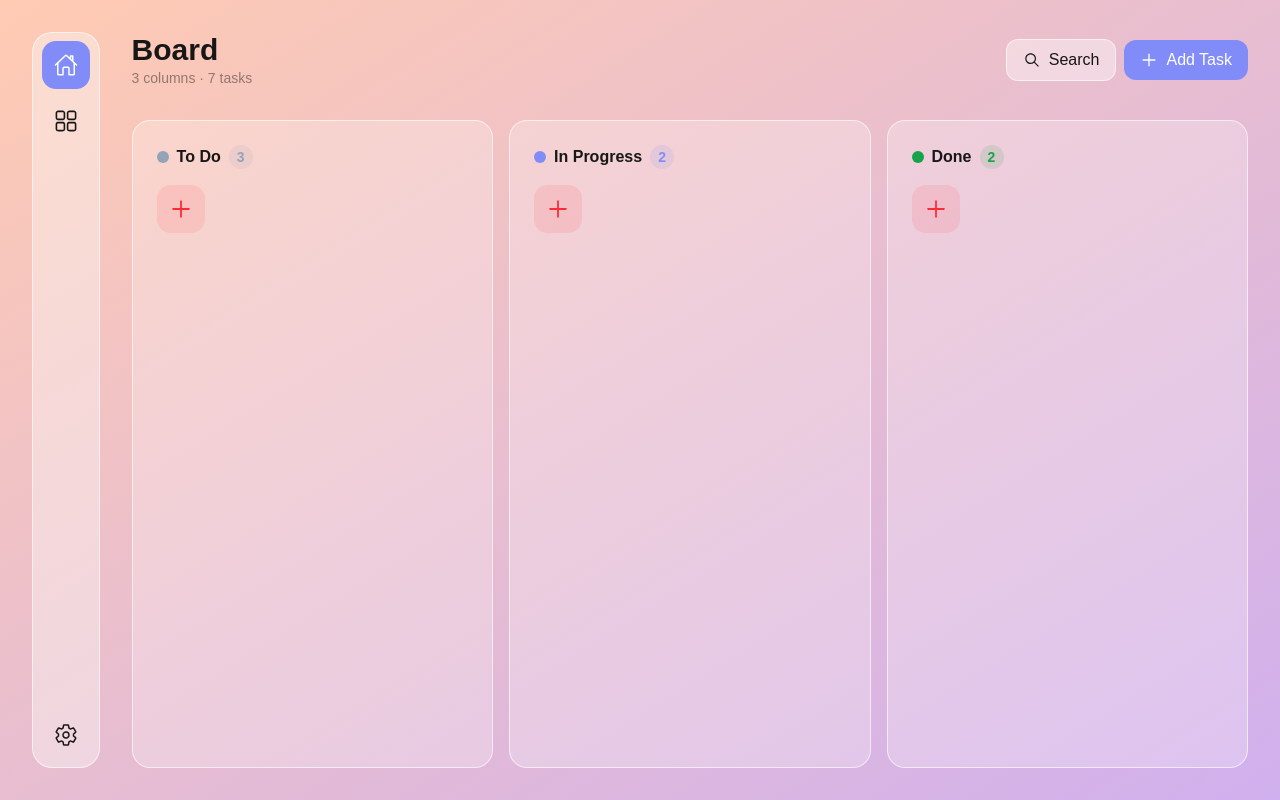
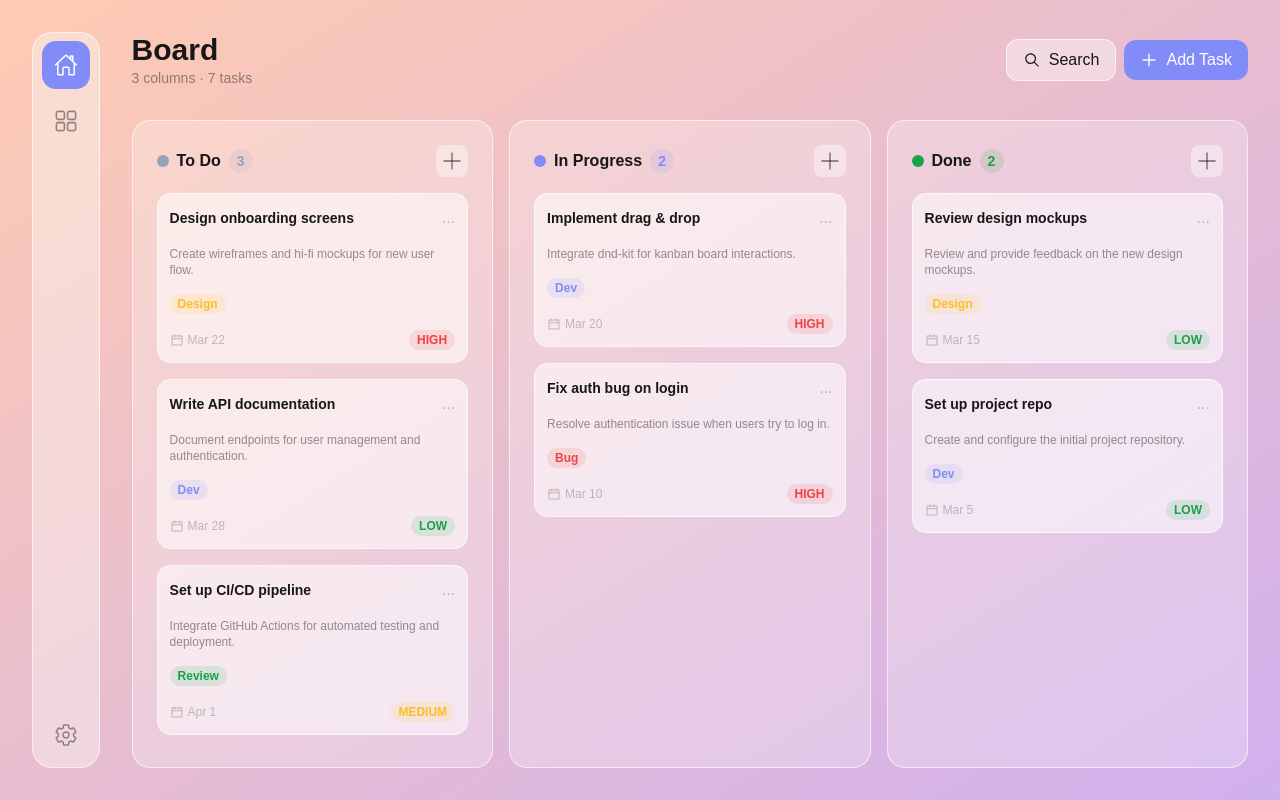
Before and after one commit to ercantekeli/flow-task, a Next.js app: page /board in a window 1280 px wide. Built offline with nearby package versions, Linux system fonts and the light colour scheme.

Commit message:
board page completed

```diff
--- a/app/(dashboard)/board/page.tsx
+++ b/app/(dashboard)/board/page.tsx
@@ -3,13 +3,13 @@ import React from "react";
 import ColumnCard from "@/components/ColumnCard";
 
 type Tag = "Design" | "Dev" | "Review" | "Bug";
-type Priority = "high" | "medium" | "low";
+type Priority = "HIGH" | "MEDIUM" | "LOW";
 type Column = "To Do" | "In Progress" | "Done";
 type Color = "#94a3b8" | "#818cf8" | "#16a34a";
 
 export interface Task {
   id: number;
-  name: string;
+  title: string;
   description?: string;
   tags: Tag[];
   priority: Priority;
@@ -23,28 +23,31 @@ const Board = () => {
     // To Do
     {
       id: 1,
-      name: "Design onboarding screens",
+      title: "Design onboarding screens",
       description: "Create wireframes and hi-fi mockups for new user flow.",
       tags: ["Design"],
-      priority: "high",
+      priority: "HIGH",
       due: "Mar 22",
       column: "To Do",
       color: "#94a3b8",
     },
     {
       id: 2,
-      name: "Write API documentation",
+      title: "Write API documentation",
+      description: "Document endpoints for user management and authentication.",
       tags: ["Dev"],
-      priority: "low",
+      priority: "LOW",
       due: "Mar 28",
       column: "To Do",
       color: "#94a3b8",
     },
     {
       id: 3,
-      name: "Set up CI/CD pipeline",
-      tags: ["Dev"],
-      priority: "medium",
+      title: "Set up CI/CD pipeline",
+      description:
+        "Integrate GitHub Actions for automated testing and deployment.",
+      tags: ["Review"],
+      priority: "MEDIUM",
       due: "Apr 1",
       column: "To Do",
       color: "#94a3b8",
@@ -52,19 +55,20 @@ const Board = () => {
     // In Progress
     {
       id: 4,
-      name: "Implement drag & drop",
+      title: "Implement drag & drop",
       description: "Integrate dnd-kit for kanban board interactions.",
       tags: ["Dev"],
-      priority: "high",
+      priority: "HIGH",
       due: "Mar 20",
       column: "In Progress",
       color: "#818cf8",
     },
     {
       id: 5,
-      name: "Fix auth bug on login",
+      title: "Fix auth bug on login",
+      description: "Resolve authentication issue when users try to log in.",
       tags: ["Bug"],
-      priority: "high",
+      priority: "HIGH",
       due: "Mar 10",
       column: "In Progress",
       isOverdue: true,
@@ -73,18 +77,20 @@ const Board = () => {
     // Done
     {
       id: 6,
-      name: "Review design mockups",
+      title: "Review design mockups",
+      description: "Review and provide feedback on the new design mockups.",
       tags: ["Design"],
-      priority: "low",
+      priority: "LOW",
       due: "Mar 15",
       column: "Done",
       color: "#16a34a",
     },
     {
       id: 7,
-      name: "Set up project repo",
+      title: "Set up project repo",
+      description: "Create and configure the initial project repository.",
       tags: ["Dev"],
-      priority: "low",
+      priority: "LOW",
       due: "Mar 5",
       column: "Done",
       color: "#16a34a",
--- a/app/globals.css
+++ b/app/globals.css
@@ -27,6 +27,8 @@ body {
 
   --border: rgba(255, 255, 255, 0.6);
   --button-bg: rgba(255, 255, 255, 0.4);
+  --button-hover-bg: rgba(255, 255, 255, 0.7);
+
   --col-bg: rgba(255, 255, 255, 0.25);
   --text: "#171717";
   --text-muted: rgba(23, 23, 23, 0.45);
@@ -55,6 +57,7 @@ body {
 
   --color-border: var(--border);
   --color-button-bg: var(--button-bg);
+  --color-button-hover-bg: var(--button-hover-bg);
   --color-text-muted: var(--text-muted);
   --color-text-light: var(--text-light);
   --color-sidebar: var(--sidebar-bg);
--- a/app/layout.tsx
+++ b/app/layout.tsx
@@ -25,6 +25,7 @@ export default function RootLayout({
   return (
     <html lang="en">
       <body
+        suppressHydrationWarning
         className={`${geistSans.variable} ${geistMono.variable} antialiased h-full`}
         cz-shortcut-listen="true"
       >
--- a/components/ColumnCard.tsx
+++ b/components/ColumnCard.tsx
@@ -2,9 +2,11 @@ import React from "react";
 import { AiOutlinePlus } from "react-icons/ai";
 
 import { Task } from "@/app/(dashboard)/board/page";
+import TaskCard from "./TaskCard";
 import IconButton from "./IconButton";
 
 function ColumnCard({ data }: { data: Task[] }) {
+  console.log(data);
   return (
     <div className="p-6 bg-col-bg rounded-18 flex flex-col gap-4 border border-border">
       <div className="flex gap-2 items-center justify-between">
@@ -25,13 +27,16 @@ function ColumnCard({ data }: { data: Task[] }) {
             {data.length}
           </div>
         </div>
+        <IconButton
+          onClick={() => console.log("Add task")}
+          className="w-8 h-8 text-text-muted bg-button-bg rounded-lg [&>svg]:w-4 [&>svg]:h-4"
+        >
+          <AiOutlinePlus />
+        </IconButton>
       </div>
-      <IconButton
-        onClick={() => console.log("Add task")}
-        className="bg-red-500/10 text-red-500 hover:bg-red-500/20 h-3 w-3 [&>svg]:w-3 [&>svg]:h-3"
-      >
-        <AiOutlinePlus />
-      </IconButton>
+      {data?.map((task) => (
+        <TaskCard key={task.id} task={task} />
+      ))}
     </div>
   );
 }
--- a/components/IconButton.tsx
+++ b/components/IconButton.tsx
@@ -13,7 +13,7 @@ function IconButton({
 }) {
   return (
     <button
-      className={`cursor-pointer w-12 h-12 [&>svg]:w-6 [&>svg]:h-6 flex justify-center items-center rounded-14  ${isActive ? "bg-primary text-white" : "[&>svg]:text-muted hover:bg-sidebar text-muted"} ${className || ""}`}
+      className={`cursor-pointer [&>svg]:w-6 [&>svg]:h-6 flex justify-center items-center rounded-14  ${isActive ? "bg-primary text-white" : "hover:bg-button-hover-bg text-text-muted hover:text-text"} ${className || ""}`}
       onClick={onClick}
     >
       {children}
--- /dev/null
+++ b/components/TaskCard.tsx
@@ -0,0 +1,58 @@
+import React from "react";
+import { AiOutlineCalendar } from "react-icons/ai";
+
+function TaskCard({ task }: { task: any }) {
+  const tagColors: { [key: string]: string } = {
+    Design: "#fbbf24",
+    Dev: "#818cf8",
+    Review: "#16a34a",
+    Bug: "#ef4444",
+  };
+
+  const priorityColors: { [key: string]: string } = {
+    HIGH: "#ef4444",
+    MEDIUM: "#fbbf24",
+    LOW: "#16a34a",
+  };
+
+  return (
+    <div className="p-3 bg-card-bg rounded-14 flex flex-col gap-4 border border-border cursor-pointer hover:bg-button-hover-bg hover:shadow-md hover:-translate-y-1 duration-200 ease-in-out">
+      <div className="flex items-center justify-between">
+        <div className="text-sm font-semibold">{task.title}</div>
+        <div className="text-text-light">...</div>
+      </div>
+      <div className="text-xs text-text-muted">{task.description}</div>
+      <div className="flex gap-2">
+        {task.tags.map((tag: string, idx: number) => (
+          <div
+            key={idx}
+            style={{
+              backgroundColor: tagColors[tag] + "20",
+              color: tagColors[tag],
+            }}
+            className="text-xs text-text-muted bg-tag-bg rounded-full px-2 py-0.5 font-semibold"
+          >
+            {tag}
+          </div>
+        ))}
+      </div>
+      <div className="flex items-center justify-between">
+        <div className="flex items-center gap-1 text-xs text-text-light [&>svg]:w-3.5 [&>svg]:h-3.5">
+          <AiOutlineCalendar />
+          {task.due}
+        </div>
+        <div
+          style={{
+            color: priorityColors[task.priority],
+            backgroundColor: priorityColors[task.priority] + "20",
+          }}
+          className="text-xs text-white rounded-full px-2 py-0.5 font-bold"
+        >
+          {task.priority}
+        </div>
+      </div>
+    </div>
+  );
+}
+
+export default TaskCard;
--- a/components/overview/BarChartComp.tsx
+++ b/components/overview/BarChartComp.tsx
@@ -15,7 +15,7 @@ function BarChartComp({ data }: { data: any }) {
       >
         <Bar
           dataKey="uv"
-          fill="#8884d8"
+          fill="#818cf8"
           background={{ fill: "rgba(0, 0, 0, 0.06)", radius: 10 }}
           radius={10}
           name="mea"
--- a/components/overview/layout/Sidebar.tsx
+++ b/components/overview/layout/Sidebar.tsx
@@ -36,6 +36,7 @@ const Sidebar = () => {
                 <Link href={item.path}>
                   <IconButton
                     key={index}
+                    className="w-12 h-12"
                     isActive={item.isActive}
                     onClick={() => handleButtonClick(item.id)}
                   >
@@ -51,6 +52,7 @@ const Sidebar = () => {
                 <Link href={item.path}>
                   <IconButton
                     key={index}
+                    className="w-12 h-12"
                     isActive={item.isActive}
                     onClick={() => handleButtonClick(item.id)}
                   >
```
